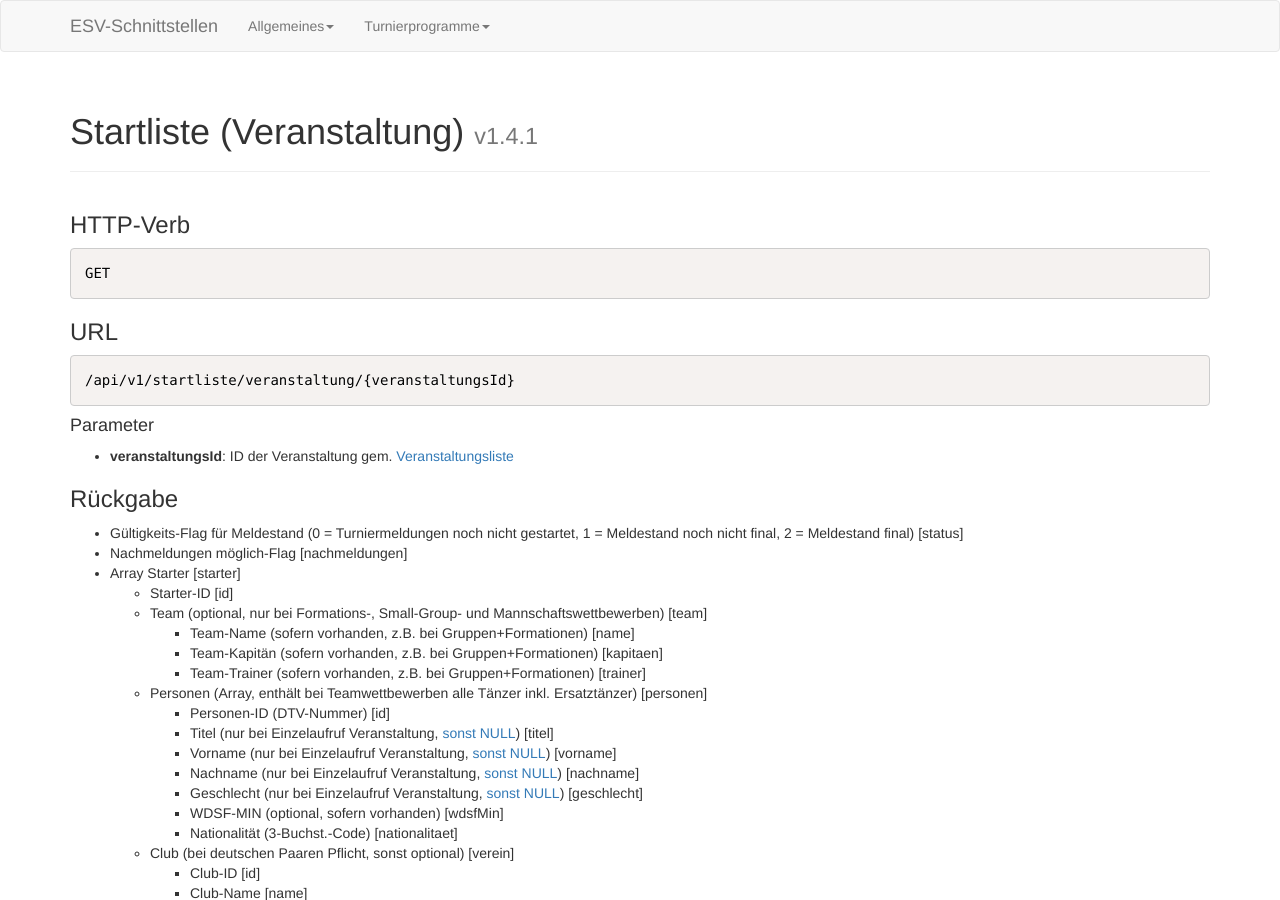
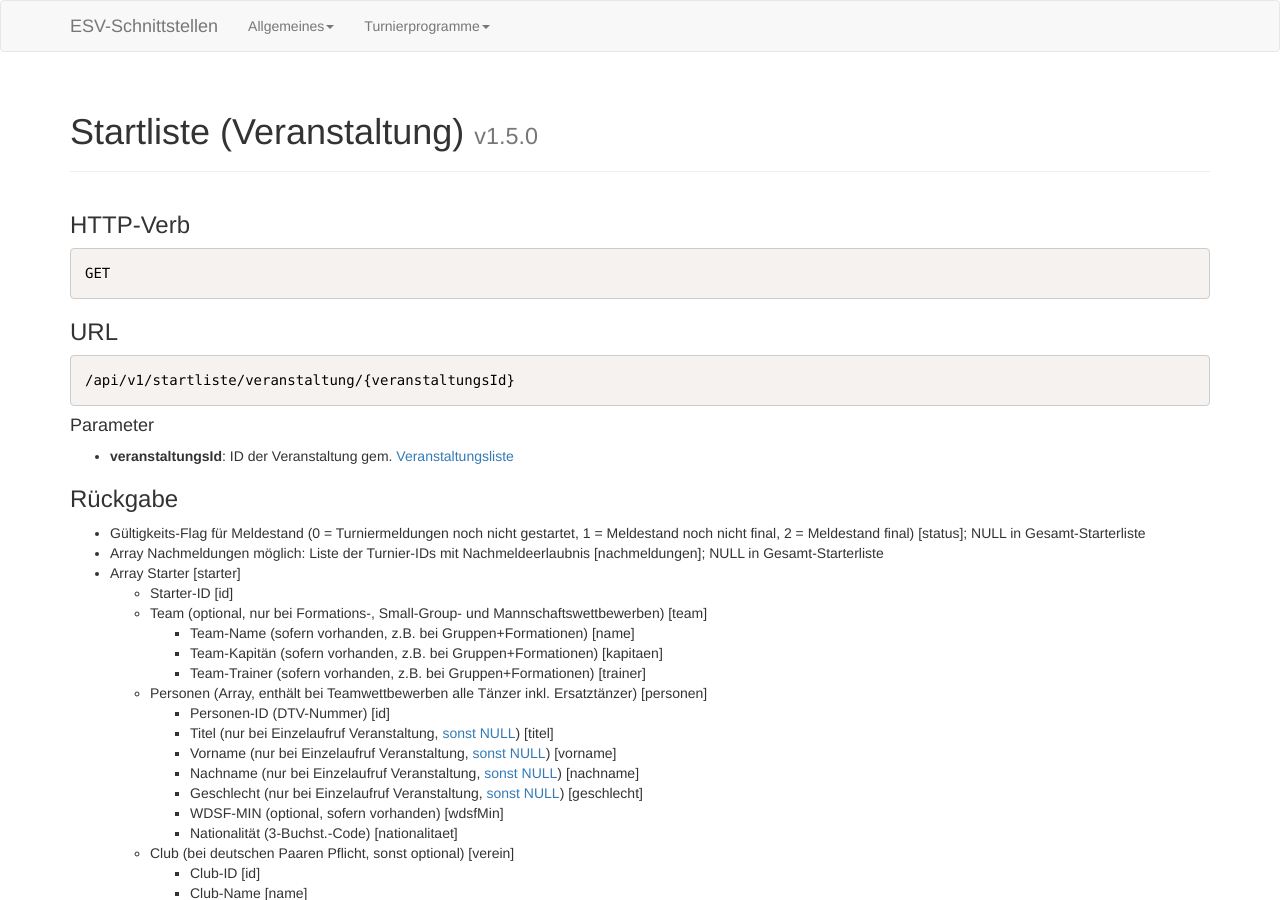
Before and after one commit to tanzsport/esv-interfaces, a Jekyll site: the page built from interfaces/turnierprogramme/startliste_veranstaltung.md, in a window 1280 px wide and 900 px high. Built offline with Jekyll 4.4.1, drawn with Linux system fonts in a browser that asks for light colours; nearby versions of some CDN libraries; library files that are not in the unit come from our copies.

Commit message:
Schnittstellendefinition 1.5.0: Flag Nachmeldungen ist nun Array; Klarstellung zur den globalen Parametern in der Gesamt-Starterliste.

```diff
--- a/examples/startlisten.json
+++ b/examples/startlisten.json
@@ -1,6 +1,6 @@
 {
     "status": 2,
-    "nachmeldungen": false,
+    "nachmeldungen": [],
     "starter": [
         {
             "id": 4000,
--- a/interfaces/turnierprogramme/startliste_veranstaltung.md
+++ b/interfaces/turnierprogramme/startliste_veranstaltung.md
@@ -1,7 +1,7 @@
 ---
 layout: page
 title: Startliste (Veranstaltung)
-tagline: v1.4.1
+tagline: v1.5.0
 ---
 {% include JB/setup %}
 
@@ -16,8 +16,8 @@ tagline: v1.4.1
 * **veranstaltungsId**: ID der Veranstaltung gem. [Veranstaltungsliste](veranstaltung_liste.html)
 
 ### Rückgabe ###
-* Gültigkeits-Flag für Meldestand (0 = Turniermeldungen noch nicht gestartet, 1 = Meldestand noch nicht final, 2 = Meldestand final) [status]
-* Nachmeldungen möglich-Flag [nachmeldungen]
+* Gültigkeits-Flag für Meldestand (0 = Turniermeldungen noch nicht gestartet, 1 = Meldestand noch nicht final, 2 = Meldestand final) [status]; NULL in Gesamt-Starterliste
+* Array Nachmeldungen möglich: Liste der Turnier-IDs mit Nachmeldeerlaubnis [nachmeldungen]; NULL in Gesamt-Starterliste
 * Array Starter [starter]
   * Starter-ID [id]
   * Team (optional, nur bei Formations-, Small-Group- und Mannschaftswettbewerben) [team]
```
Also changed, not shown: other parts of interfaces/turnierprogramme/startliste_veranstaltung.md (+1 -1 lines), interfaces/turnierprogramme/startliste_wettbewerbsart.md (+2 -2 lines).
